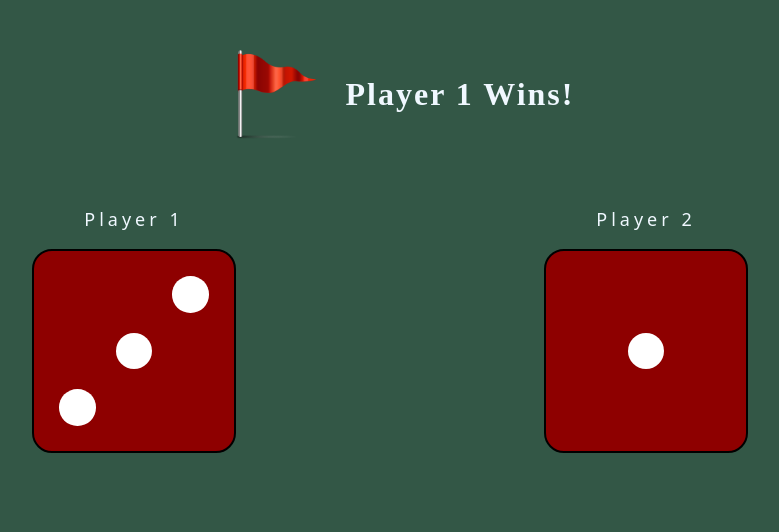
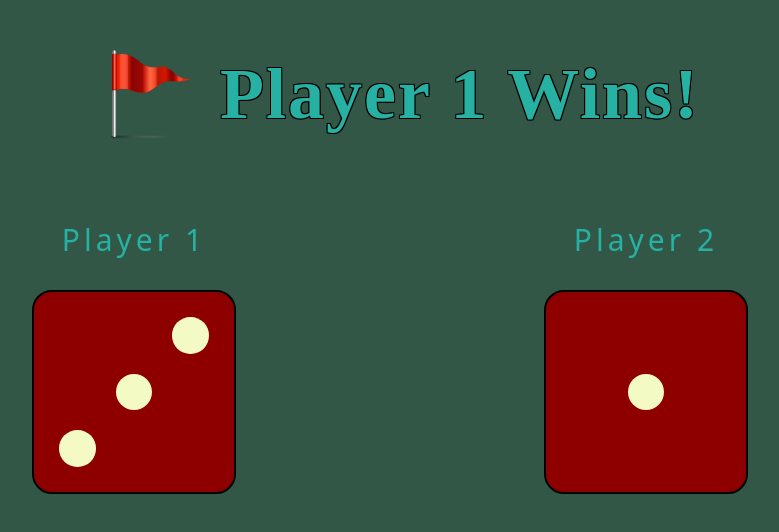
Before and after one commit to DavydMarkosian/Dicee-game, a plain HTML site: page index.html in a window 1280 px wide. Shown: the whole page, without its empty margins (250-1029 px from the left). Drawn offline with Linux system fonts and the light colour scheme; a web font is replaced by a local one.

Commit message:
text color chenged

```diff
--- a/index.js
+++ b/index.js
@@ -99,7 +99,7 @@ if (randomNumber1 < randomNumber2) {
 }
 if (randomNumber1 === randomNumber2) {
   let h1 = document.getElementsByTagName("h1")[0];
-  h1.innerHTML = `Tie`;
+  h1.innerHTML = `Tie!`;
   img[0].classList.toggle("vision");
   img[1].classList.toggle("vision");
 }
--- a/styles.css
+++ b/styles.css
@@ -22,9 +22,9 @@ body {
 }
 .players > div > p {
   font-family: "Knewave", system-ui;
-  font-size: large;
+  font-size: 30px;
   text-align: center;
-  color: aliceblue;
+  color: rgb(38, 177, 163);
   letter-spacing: 4px;
 }
 img {
@@ -36,10 +36,13 @@ img {
   margin: 0 30px;
 }
 h1 {
-  color: aliceblue;
+  font-size: 72px;
+  color: rgb(38, 177, 163);
   font-family: "Joti One", serif;
   letter-spacing: 2px;
   margin: 0;
+  text-shadow: -1px -1px 0 black, 1px -1px 0 black, -1px 1px 0 black,
+    1px 1px 0 black;
 }
 .dicee1 {
   height: 150px;
@@ -66,5 +69,5 @@ h1 {
 .dot {
   width: 100%;
   border-radius: 50%;
-  background-color: white;
+  background-color: rgb(243, 250, 196);
 }
```
